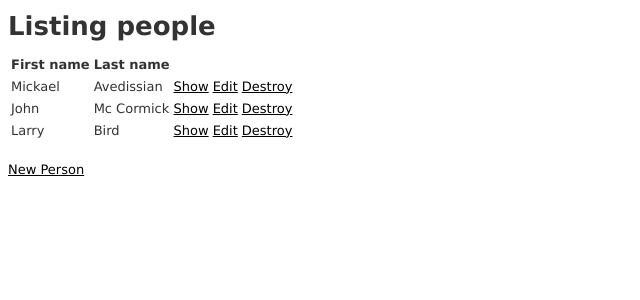
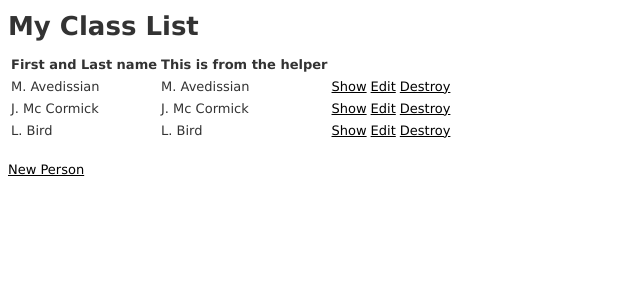
Before and after one commit to mavedissian/ruby, a Rails app: page /people in a window 1280 px wide. Shown: the top 300 px of the page, without its empty margins (0-640 px from the left). Run offline with Rails 7, Linux system fonts and the light colour scheme; data comes from the database, SQL or seed files in the repository; both versions use the stored data as it was after the commit; style sheets or scripts are compiled from the project's sources; parts of the project's set-up code (start-up, migrations or seed data) failed here and were passed over; some libraries are stand-ins or nearby versions.

Commit message:
Name display change
Chaging the name dispay in the app by using to different
methods.
Change has been made in the index file and the helper section.

```diff
--- a/day_3/roster/app/helpers/people_helper.rb
+++ b/day_3/roster/app/helpers/people_helper.rb
@@ -1,2 +1,7 @@
 module PeopleHelper
+
+ def name(person)
+  "#{person.first_name[0].upcase}. #{person.last_name}"
+  #person.first_name[0].upcase + ". " + person.last_name
+ end
 end
--- a/day_3/roster/app/views/people/index.html.erb
+++ b/day_3/roster/app/views/people/index.html.erb
@@ -1,9 +1,9 @@
-<h1>Listing people</h1>
+<h1>My Class List</h1>
 
 <table>
   <tr>
-    <th>First name</th>
-    <th>Last name</th>
+    <th>First and Last name</th>
+    <th>This is from the helper</th>
     <th></th>
     <th></th>
     <th></th>
@@ -11,8 +11,8 @@
 
 <% @people.each do |person| %>
   <tr>
-    <td><%= person.first_name %></td>
-    <td><%= person.last_name %></td>
+    <td><%= person.first_name[0].upcase+". "+ person.last_name %></td>
+    <td><%= name(person) %></td>
     <td><%= link_to 'Show', person %></td>
     <td><%= link_to 'Edit', edit_person_path(person) %></td>
     <td><%= link_to 'Destroy', person, method: :delete, data: { confirm: 'Are you sure?' } %></td>
```
Also changed, not shown: day_3/roster/db/development.sqlite3, 1 other file.
